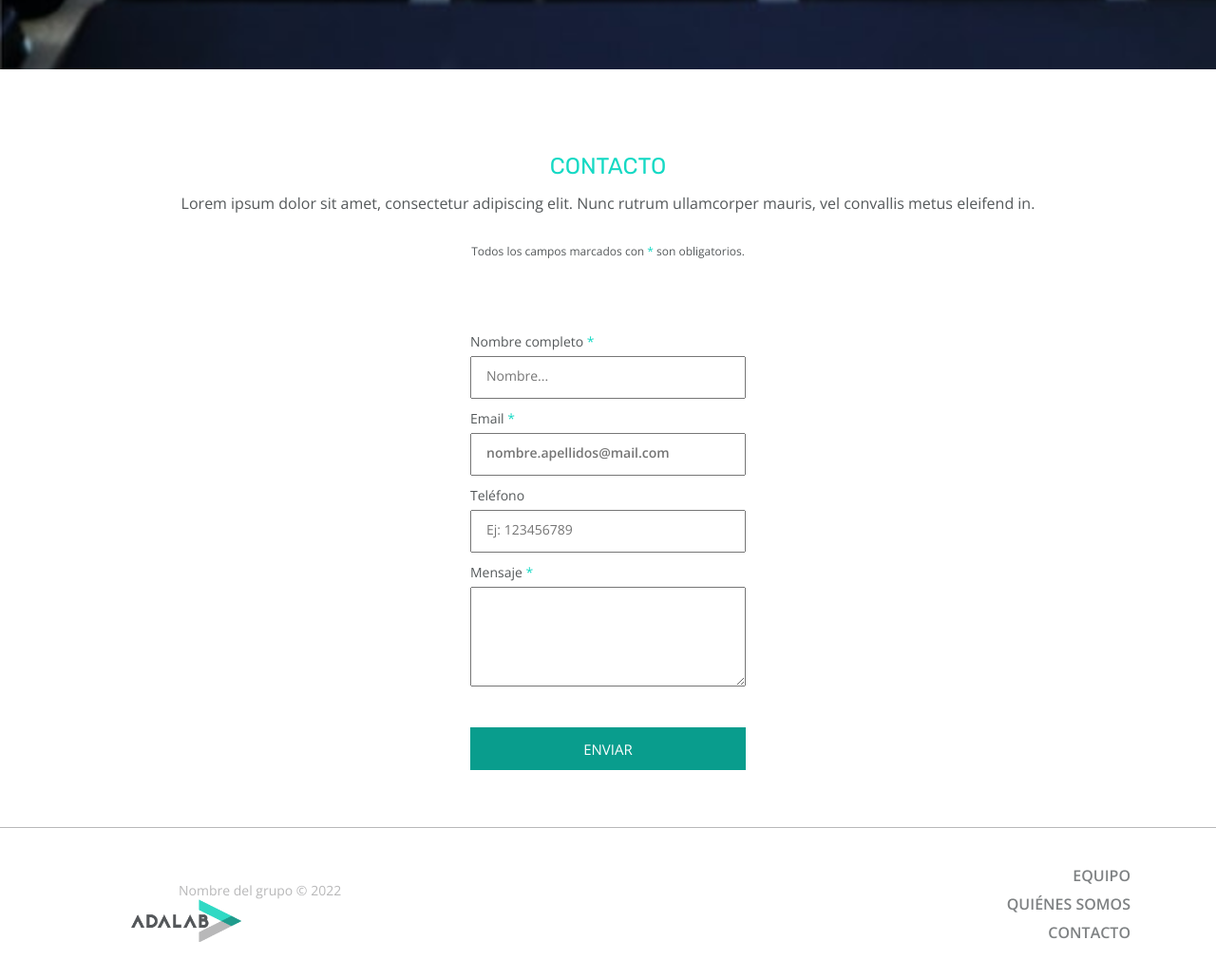
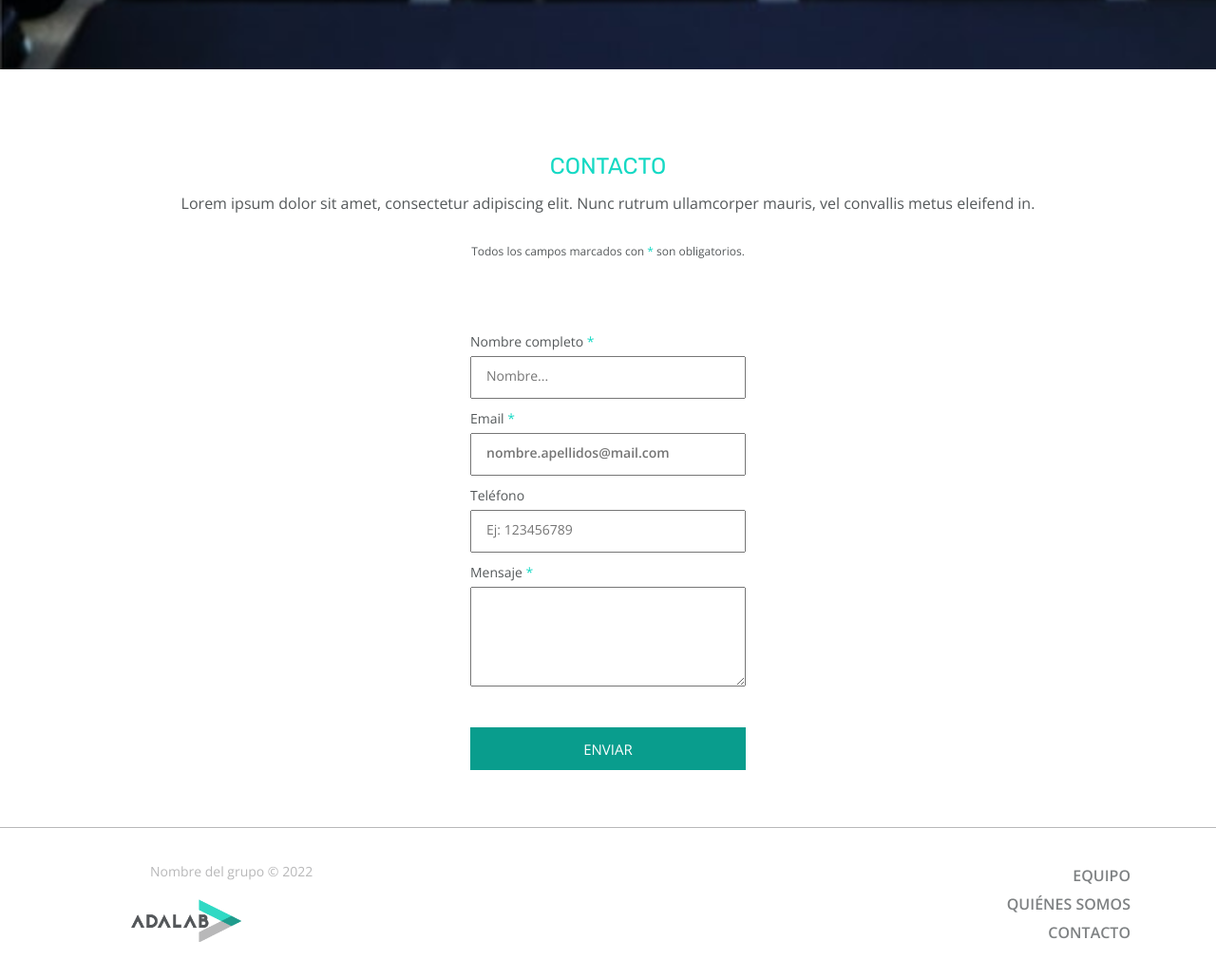
Before and after one commit to LitaGarcia/QuatroQueens, a website: page src/html/contact.html in a window 1280 px wide. Shown: the part 348-1378 px from the top of the page at 95% size. Drawn offline with nearby package versions, Linux system fonts and the light colour scheme; files that its build step writes are made by us from their sources; files whose address does not match are found by name.

Commit message:
add footer position

```diff
--- a/src/scss/layout/_footer.scss
+++ b/src/scss/layout/_footer.scss
@@ -18,8 +18,8 @@
   margin: 20px;
   @media all and (min-width: 768px) {
     position: absolute;
-    left: 20px;
-    top: 20px;
+    left: -10px;
+    top: 0px;
   }
 }
 
```
Also changed, not shown: 1 other file.
